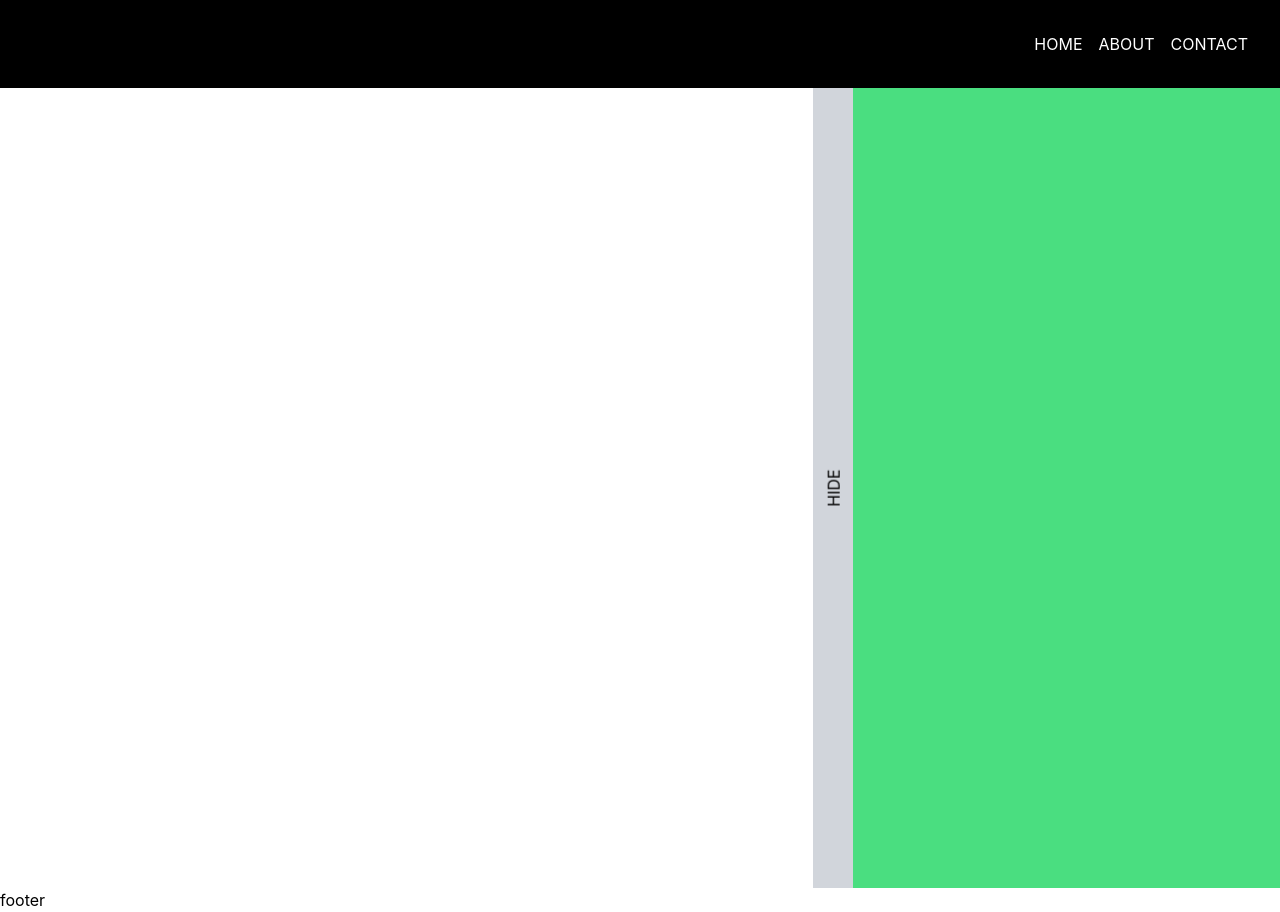
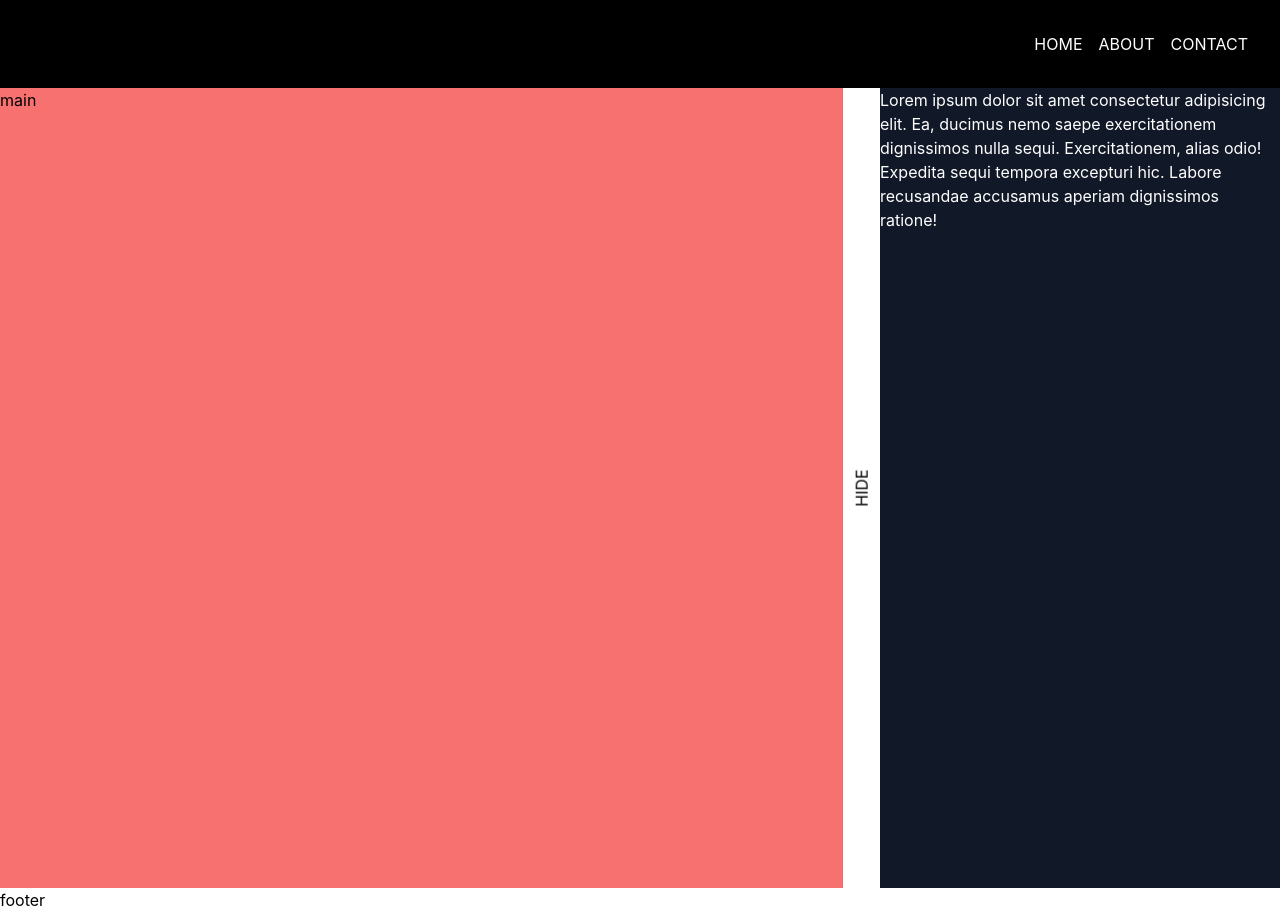
Before and after one commit to ax-sh-lab/windicss-react-ts-vite, a React (Vite) app: page /product in a window 1280 px wide. Built offline with nearby package versions, Linux system fonts and the light colour scheme.

Commit message:
add logic for hidding ui

```diff
--- a/src/components/pages/ProductPage/ProductPage.tsx
+++ b/src/components/pages/ProductPage/ProductPage.tsx
@@ -1,31 +1,53 @@
 import classNames from "classnames";
 import React from "react";
+
+const ToggleButton = ({
+  setHide,
+}: {
+  setHide: React.SetStateAction<boolean>;
+}) => {
+  const [show, hide] = React.useState(false);
+  React.useEffect(() => {
+    setHide(show);
+  }, [setHide, show]);
+  return (
+    <div className="bg-white shadow grid place-content-center">
+      <span
+        className="cursor-pointer transform -rotate-90"
+        onClick={() => hide(!show)}
+      >
+        {show ? "SHOW" : "HIDE"}
+      </span>
+    </div>
+  );
+};
 
 const ProductPage = () => {
   const [show, hide] = React.useState(true);
   const uiClasses = classNames("bg-green-400 h-full w-1/3 transition-all", {
-    "w-0": !show,
+    "transform translate-x-full": !show,
   });
   return (
     <div className="ProductPage">
-      <section className="h-screen flex">
-        <div
-          className={classNames("flex h-full  transition-all", {
-            "w-2/3": show,
-            "w-full": !show,
-          })}
+      <section className={"flex min-h-screen overflow-hidden"}>
+        <main className="flex flex-grow bg-green-300">
+          <div className="flex-grow bg-red-400">main</div>
+          <ToggleButton setHide={hide} />
+        </main>
+        {/*  translate-x-full md:translate-x-0  */}
+        <aside
+          className={classNames(
+            "sidebar w-100 transition-all transition-transform duration-300 ease-in text-white bg-gray-900",
+            show && "-mr-100"
+          )}
         >
-          <div className="flex-1"></div>
-          <div className="bg-gray-300 w-10 grid place-items-center">
-            <span
-              className="cursor-pointer transform -rotate-90"
-              onClick={() => hide(!show)}
-            >
-              {show ? "HIDE" : "SHOW"}
-            </span>
-          </div>
-        </div>
-        <div className={uiClasses}></div>
+          <p>
+            Lorem ipsum dolor sit amet consectetur adipisicing elit. Ea, ducimus
+            nemo saepe exercitationem dignissimos nulla sequi. Exercitationem,
+            alias odio! Expedita sequi tempora excepturi hic. Labore recusandae
+            accusamus aperiam dignissimos ratione!
+          </p>
+        </aside>
       </section>
     </div>
   );
```
